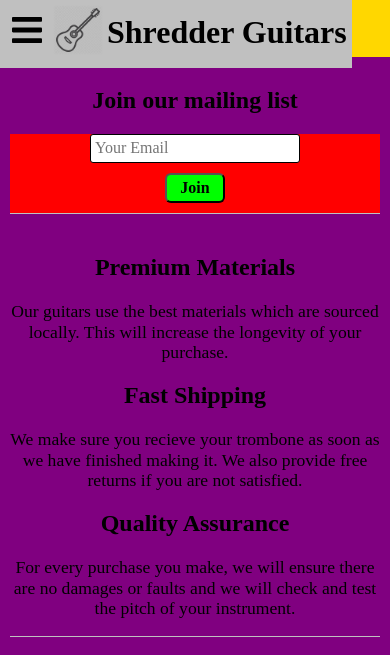
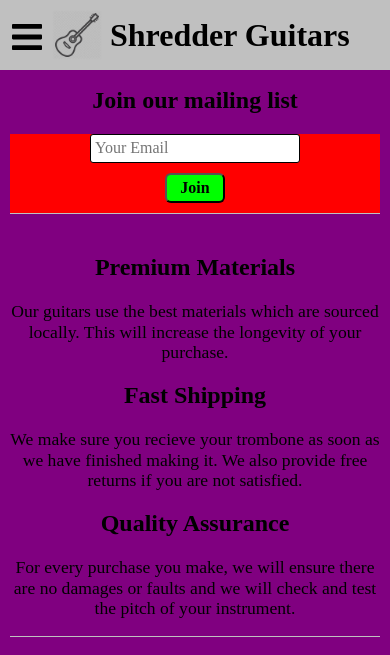
Before and after one commit to PatMan10/product_landing_page, a plain HTML site: page index.html in a window 390 px wide. Shown: the top 655 px of the page. Drawn offline with Linux system fonts and the light colour scheme.

Commit message:
made mobile header flex-box

```diff
--- a/css/mobile.css
+++ b/css/mobile.css
@@ -1,24 +1,29 @@
 body {
-/*  background-color: #F6F5F5;*/
+  /*  background-color: #F6F5F5;*/
   background-color: gold;
 }
 
-h1, h2, h3 {
+h1,
+h2,
+h3 {
   font-family: zekton;
 }
 
 main {
- background-color: purple;
- overflow: hide;
+  background-color: purple;
+  overflow: hide;
 }
 
 header {
-  padding: 5px;
+  width: 100%;
+  padding: 10px;
   background-color: silver;
   position: fixed;
   top: 0;
   left: 0;
   z-index: 1;
+  display: flex;
+  align-items: center;
 }
 
 #open-nav-drawer {
@@ -26,22 +31,17 @@ header {
   width: 30px;
   padding: 2px;
   border-radius: 4px;
-  display: inline-block;
-  position: relative;
-  top: -8px;
-  left: 5px;
-  margin-right: 10px;
+  margin-right: 8px;
 }
 
 #open-nav-drawer:hover {
   cursor: pointer;
-  background-color: #f1f1f1;
 }
 
 #logo-container {
   height: 50px;
   width: 50px;
-  display: inline-block;
+  margin-right: 8px;
 }
 
 #logo-container>img {
@@ -50,9 +50,7 @@ header {
 }
 
 header>h1 {
-  display: inline;
-  position: relative;
-  top: -12px;
+  margin: 0;
 }
 
 #nav-drawer {
@@ -203,7 +201,6 @@ form,
 }
 
 footer {
-  width: 100%;
   padding: 10px;
   position: relative;
   top: 58px;
```
